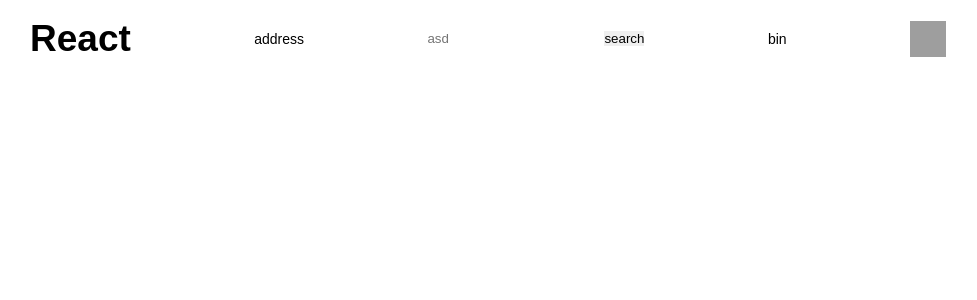
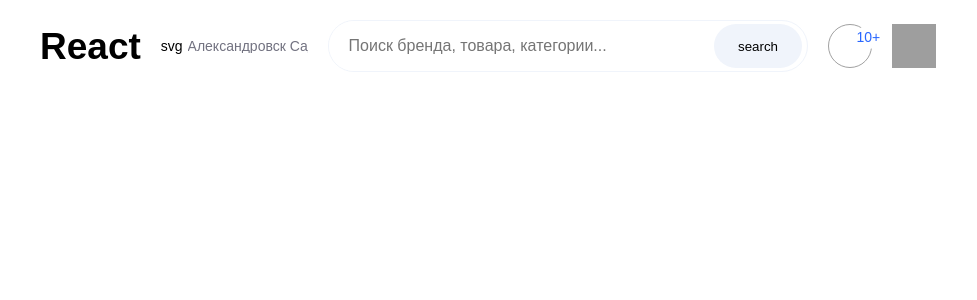
Before and after one commit to Traximullin/crispy-bassoon, a React (Create React App) app: page / in a window 1280 px wide. Shown: the top 300 px of the page, without its empty margins (152-1129 px from the left). Built offline with nearby package versions, Linux system fonts and the light colour scheme; grey boxes are pictures that could not be loaded.

Commit message:
Разработка: layout-header

```diff
--- a/src/components/Footer/Footer.scss
+++ b/src/components/Footer/footer.scss
@@ -1,4 +1,4 @@
-@import "src/utils/varibales";
+@import "src/utils/variables";
 
 footer {
   background: #F8F8F8;
--- a/src/components/Header/Header.scss
+++ /dev/null
@@ -1,28 +0,0 @@
-
-.header{
-
-  h1{
-    font-size: 37px;
-    font-weight: bold;
-  }
-
-  &__container{
-    display: flex;
-    justify-content: space-between;
-    align-items: center;
-    padding: 20px 0;
-  }
-  &__address{
-
-  }
-  &__search{
-
-  }
-  &__basket{
-
-  }
-  &__avatar{
-    width: 36px;
-    height: 36px;
-  }
-}
--- a/src/components/Header/Header.tsx
+++ b/src/components/Header/Header.tsx
@@ -1,8 +1,5 @@
 // Functional
 import React from 'react'
-import footer from "../Footer/Footer";
-
-
 
 const Header: React.FC = () => {
 
@@ -10,12 +7,18 @@
         <header className='header'>
             <div className='header__container container'>
                 <h1>React</h1>
-                <div className='header__address'>address</div>
+                <div className='header__address'>
+                    <div>svg</div>
+                    <span>Александровск Садам Хуссейн</span>
+                </div>
                 <div className='header__search'>
-                    <input type="text" name="" id="" placeholder='asd'/>
-                    <button type="button">search</button>
+                    <input className='header__search_input' type="text" name="" id="" placeholder='Поиск бренда, товара, категории...'/>
+                    <button className='header__search_button' type="button">search</button>
                 </div>
-                <div className='header__basket'>bin</div>
+                <div className='header__basket'>
+                    <div className='header__basket_count'>10+</div>
+
+                </div>
                 <img className='header__avatar' src="https://static.thenounproject.com/png/363640-200.png" alt="Avatar"/>
             </div>
         </header>
--- /dev/null
+++ b/src/components/Header/header.scss
@@ -0,0 +1,76 @@
+
+.header{
+  padding: 0 20px;
+  h1{
+    font-size: 37px;
+    font-weight: bold;
+  }
+
+  span{
+    color: #727280;
+    white-space: nowrap;
+    overflow: hidden;
+    max-width: 120px;
+  }
+
+  &__container{
+    display: flex;
+    justify-content: space-between;
+    align-items: center;
+    padding: 20px 0;
+
+    & > *:not(:last-child){
+      margin-right: 20px;
+    }
+  }
+  &__address{
+    display: flex;
+    gap: 5px;
+  }
+  &__search{
+    width: 100%;
+    border: 1px solid #F0F4FB;
+    border-radius: 36px;
+    display: flex;
+    justify-content: space-between;
+    overflow: hidden;
+
+    &_input{
+      font-size: 16px;
+      padding: 16px 8px 16px 20px;
+      width: 100%;
+    }
+    &_button{
+      background-color: #F0F4FB;
+      padding: 0 24px;
+      margin: 3px 5px 3px 0;
+      border-radius: 36px;
+
+    }
+  }
+  &__basket{
+    z-index: 1;
+    position: relative;
+    min-width: 44px;
+    min-height: 44px;
+    border: 1px solid #a1a1a1;
+    border-radius: 50%;
+
+    &_count{
+      z-index: 2;
+      position: absolute;
+      background-color: white;
+      color: #2967FF;
+      font-size: 14px;
+      border-radius: 50%;
+      transform: translate(-50%);
+      right: -50%;
+      padding: 5px 0;
+
+    }
+  }
+  &__avatar{
+    width: 44px;
+    height: 44px;
+  }
+}
--- a/src/components/index.scss
+++ b/src/components/index.scss
@@ -1 +1,2 @@
-@import './Header/Header.scss';
+@import './Header/header.scss';
+@import './Footer/footer.scss';
--- a/src/utils/_normalize.scss
+++ b/src/utils/_normalize.scss
@@ -33,6 +33,8 @@
 h1,h2,h3,h4,h5,h6{font-size:inherit;font-weight: 400;}
 
 .container {
-	max-width: 916px;
+	max-width: 896px;
 	margin: 0 auto;
+	padding-left: 20px;
+	padding-right: 20px;
 }
```
